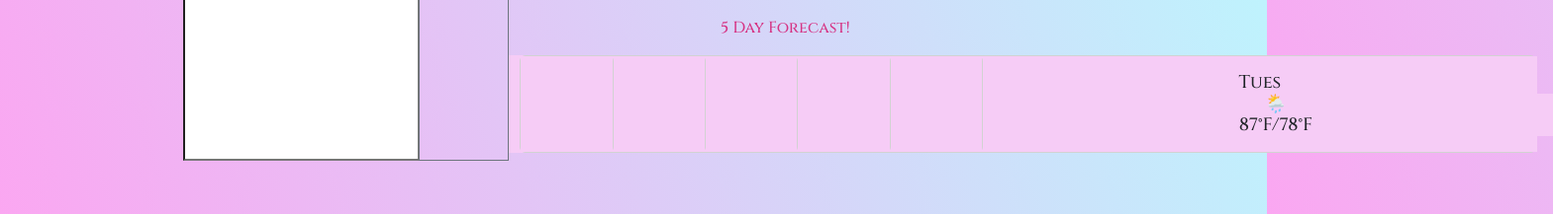
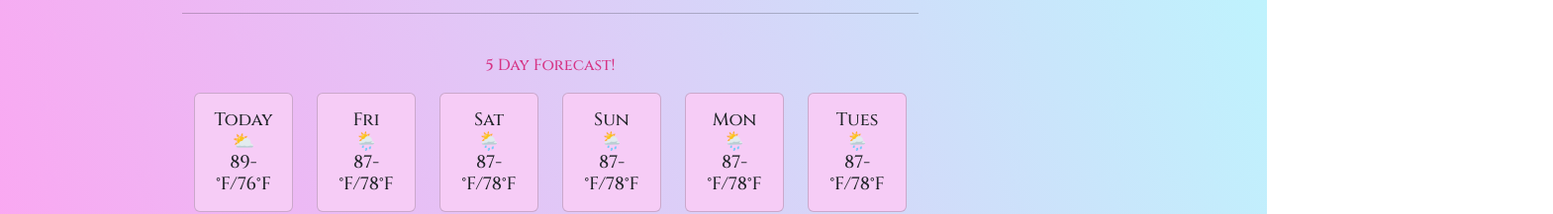
Before and after one commit to DevelopMeLaya/First-Project, a plain HTML site: page index.html in a window 1280 px wide. Shown: the part 542-759 px from the top of the page at 99% size, 1569 px wide, since content can reach past the window. Drawn offline with nearby package versions, Linux system fonts and the light colour scheme.

Commit message:
Div
Added .card and changed width

```diff
--- a/styles.css
+++ b/styles.css
@@ -18,6 +18,7 @@ div.class.input-group.mb-3 {
     display: block;
     margin: 24px 24px 24px;
     resize: none;
+    box-sizing: initial;
 }
 
 p,
@@ -54,10 +55,10 @@ span {
     color: #d63384;
 }
 
-h6 div {
+h6 div.card {
     text-align: center;
     font-size: 18px;
     background: #f6ccf6;
-    width: 560px;
+    width: 100px;
     margin: auto;
 }
```
